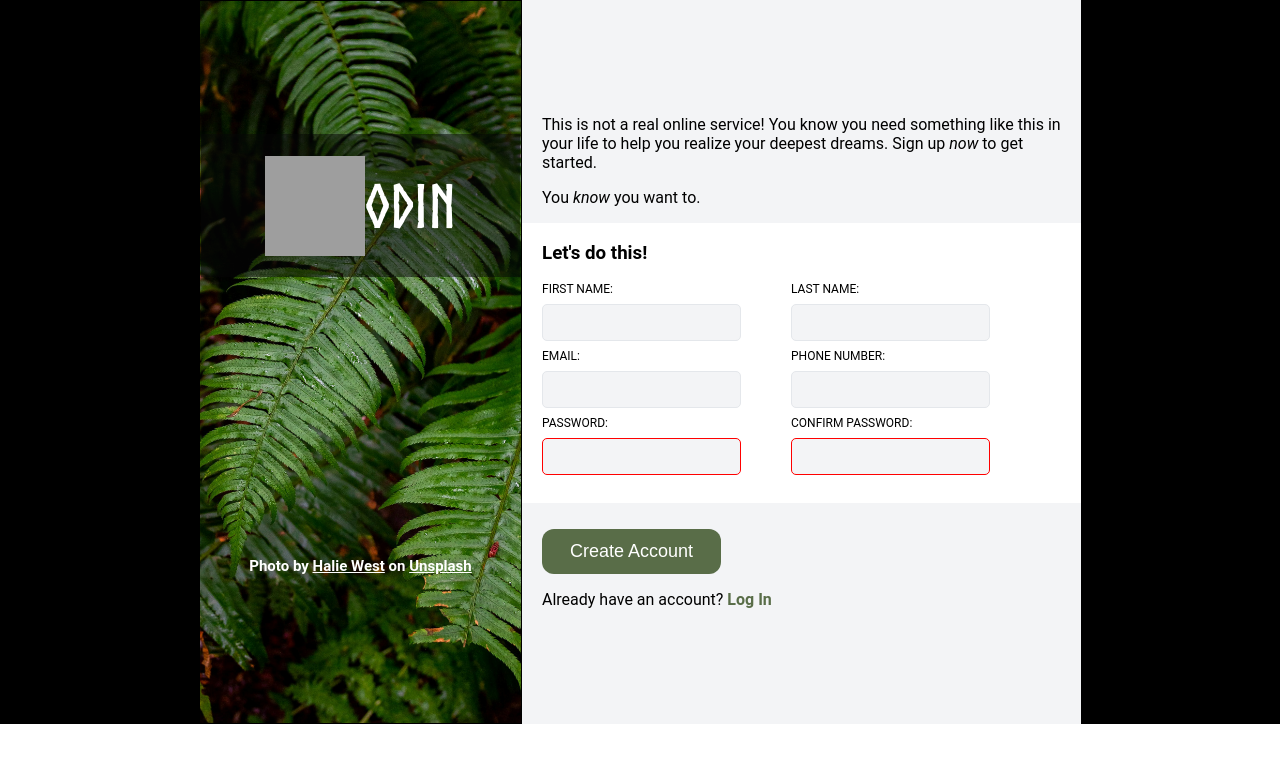
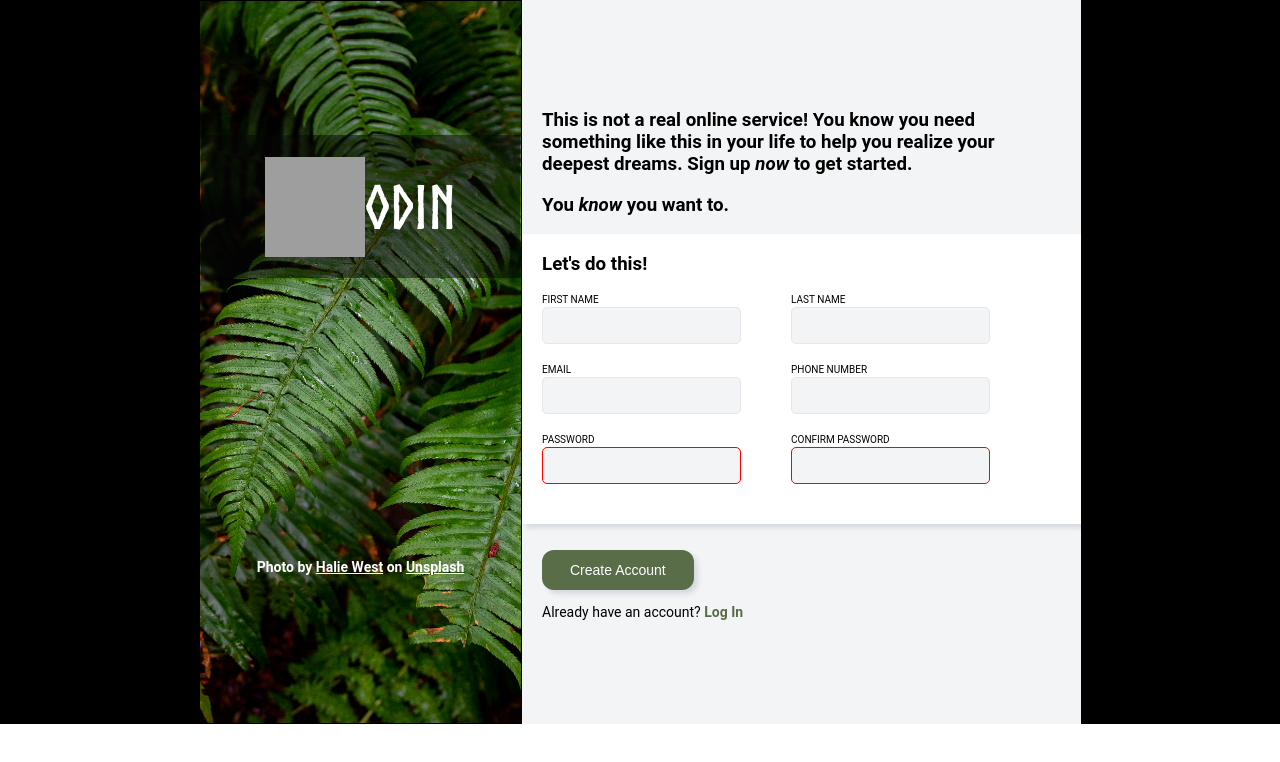
Before and after one commit to taichousg/top-signupform, a plain HTML site: page index.html in a window 1280 px wide. Drawn offline with Linux system fonts and the light colour scheme; grey boxes are pictures that could not be loaded.

Commit message:
Update > fix shadows, font sizes and form spaces

```diff
--- a/index.html
+++ b/index.html
@@ -17,8 +17,8 @@
             </div>
             <div id="right-side">
                 <div id="top-text">
-                    <p>This is not a real online service! You know you need something like this in your life to help you realize your deepest dreams. Sign up <i>now</i> to get started.</p>
-                    <p>You <i>know</i> you want to.</p>
+                    <h3>This is not a real online service! You know you need something like this in your life to help you realize your deepest dreams. Sign up <i>now</i> to get started.</h3>
+                    <h3>You <i>know</i> you want to.</h3>
                 </div>
                 <div id="middle-form">
                     <form id="account-form">
@@ -27,31 +27,31 @@
                         </div>
                         <div id="div-line">
                             <div id="div-input">
-                                <label for="first-name"><span>FIRST NAME:</span></label>
+                                <label for="first-name"><span>FIRST NAME</span></label>
                                 <input type="text" id="first-name" required>
                             </div>
                             <div id="div-input">
-                                <label for="last-name"><span>LAST NAME:</span></label>
+                                <label for="last-name"><span>LAST NAME</span></label>
                                 <input type="text" id="last-name" required>
                             </div>
                         </div>
                         <div id="div-line">
                             <div id="div-input">
-                                <label for="mail"><span>EMAIL:</span></label>
+                                <label for="mail"><span>EMAIL</span></label>
                                 <input type="email" id="mail" name="mail" required minlength="8" />
                             </div>
                             <div id="div-input">
-                                <label for="phone"><span>PHONE NUMBER:</span></label>
+                                <label for="phone"><span>PHONE NUMBER</span></label>
                                 <input type="tel" id="phone" required>
                             </div>
                         </div>
                         <div id="div-line">
                             <div id="div-input">
-                                <label for="password"><span>PASSWORD:</span></label>
+                                <label for="password"><span>PASSWORD</span></label>
                                 <input type="password" id="password" required>
                             </div>
                             <div id="div-input">
-                                <label for="confirm-password"><span>CONFIRM PASSWORD:</span></label>
+                                <label for="confirm-password"><span>CONFIRM PASSWORD</span></label>
                                 <input type="password" id="confirm-password" required>
                             </div>
                         </div>
--- a/styles.css
+++ b/styles.css
@@ -19,7 +19,6 @@ h1 {
 
 h3 {
     text-align: left;
-    background-color: white;
 }
 
 #container {
@@ -108,6 +107,7 @@ a {
     align-items: center;
     justify-content: space-between;
     padding-bottom: 20px;
+    box-shadow: 4px 4px 5px #d5dae0;
 }
 
 #div-line {
@@ -117,6 +117,7 @@ a {
     justify-content: flex-start;
     gap: 50px;
     margin-left: 20px;
+    background-color: white;
 }
 
 #line1 {
@@ -128,7 +129,7 @@ a {
 }
 
 label {
-    font-size: 12px;
+    font-size: 10px;
 }
 
 #low-button, #login {
@@ -143,7 +144,8 @@ button {
     width: fit-content;
     border: none;
     border-radius: 12px;
-    font-size: 18px;
+    font-size: 14px;
+    box-shadow: 4px 4px 5px #d5dae0;
 }
 
 #div-input {
@@ -158,14 +160,15 @@ input {
     border-width: 1px;
     border-style: solid;
     padding: 10px 10px;
-    margin: 8px 0;
+    margin-bottom: 20px;
+    margin-top: 2px;
     box-sizing: border-box;
     border-radius: 5px;
 }
 
 input:focus{
     outline: 1px solid blue;
-    box-shadow: 4px 4px #e4e7eb;
+    box-shadow: 4px 4px 5px #e4e7eb;
 }
 
 input[type=password]:invalid {
@@ -175,3 +178,7 @@ input[type=password]:invalid {
 strong {
     color: #596D48;
 }
+
+p {
+    font-size: 14px;
+}
```
